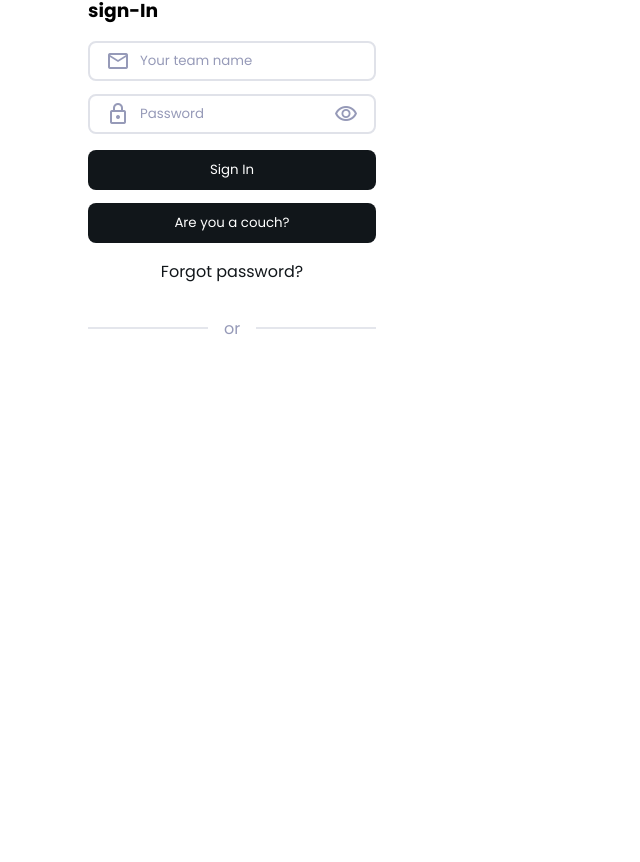
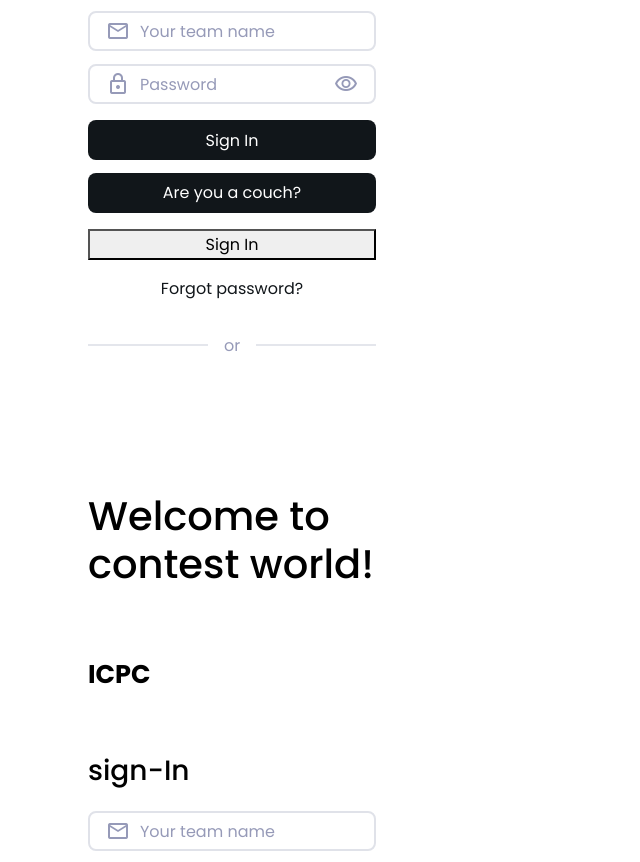
Before and after one commit to VictorLuis123/Git_no_sirve, an Angular app: page / in a window 1280 px wide. Shown: the part 375-1237 px from the top of the page, without its empty margins (0-640 px from the left). Before the commit the page ends 816 px from the top, so only its background shows below. Built offline with nearby package versions, Linux system fonts and the light colour scheme; a small style sheet from the web is missing.

Commit message:
Funciona la validacion del nombre de equipo  la contrasenna pero no funciona el routing correcamente, laura esta cansada

```diff
--- a/src/app/app.component.css
+++ b/src/app/app.component.css
@@ -1,3 +1,6 @@
+@import "~bootstrap/dist/css/bootstrap.min.css";
+
+
 @import url("https://fonts.googleapis.com/css2?family=Poppins:wght@300;400;500;700&display=swap");
 
 * {
--- a/src/app/app.component.html
+++ b/src/app/app.component.html
@@ -1,3 +1,4 @@
+<router-outlet></router-outlet>
 <!DOCTYPE html>
 <html lang="en">
   <head>
@@ -38,7 +39,6 @@
             <!-- <span class="material-symbols-outlined">  </span> -->
             <input
               type="password"
-              id="pass_input"
               class="pass_input"
               placeholder="Password"
               name="contrasenna"
@@ -62,6 +62,9 @@
           <button type="submit">Sign In</button>
           <button type="submit">Are you a couch? </button>
         </form>
+        <button type="button" (click)="navigateToVistaConcursante()">Sign In</button>
+
+
 
         <a href="#">Forgot password?</a>
 
--- a/src/app/app.component.ts
+++ b/src/app/app.component.ts
@@ -1,5 +1,7 @@
 import { Component } from '@angular/core';
 import { DataserviceService } from './dataservice.service';
+import { Router } from '@angular/router';
+
 
 @Component({
   selector: 'app-root',
@@ -8,7 +10,7 @@
 })
 export class AppComponent {
   title = 'my-app';
-  constructor(private dataservice:DataserviceService){}
+  constructor(private dataservice:DataserviceService,private router: Router){}
 
   submitFormTeam(team_data:{nombre:string, contrasenna:string}){
     console.log(team_data.nombre)
@@ -17,11 +19,21 @@
     this.dataservice.comprobarLoggin(team_data.nombre,team_data.contrasenna).subscribe(
       (response:any) => {
         console.log(response);
+        if(response[0].mensaje=='existe'){
         alert('Puede entrar al sistema');
-       },
-       (error: any) =>{
-        alert('No puedessss');
+         this.navigateToVistaConcursante();
+        }else{
+        alert('No puedesss')
+
        }
+      }
     );
   }
+
+  navigateToVistaConcursante():void{
+    console.log('si entraaaaaa')
+       this.router.navigate(['/vista_concursante'])
+
+
+  }
 }
--- a/src/app/dataservice.service.ts
+++ b/src/app/dataservice.service.ts
@@ -12,4 +12,7 @@
   comprobarLoggin(nombre_equipo1:string, contrasenna1:string):any{
     return this.http.get<any>('http://localhost/Backend_David/validar_login.php', { params: { nombre_equipo: nombre_equipo1, contrasenna:contrasenna1 } });
   }
-}
+  getData(){
+    return this.http.get<any>('http://localhost/Backend_David/mostrar_concursantes.php');
+  }
+ }
--- /dev/null
+++ b/src/app/vista-concursantes/vista-concursantes.component.css
@@ -0,0 +1 @@
+@import "~bootstrap/dist/css/bootstrap.min.css";
--- /dev/null
+++ b/src/app/vista-concursantes/vista-concursantes.component.html
@@ -0,0 +1,13 @@
+<p>vista-concursantes works!</p>
+<table class="table">
+  <thead class="table-dark">
+    <tr>
+      <th *ngFor="let atrib of atributos">{{atrib}}</th>
+    </tr>
+  </thead>
+  <tbody>
+    <tr *ngFor="let elemento of elementos;let i=index">
+      <th *ngFor="let atrib of atributos"> {{elemento[atrib]}}</th>
+    </tr>
+  </tbody>
+</table>
--- /dev/null
+++ b/src/app/vista-concursantes/vista-concursantes.component.ts
@@ -0,0 +1,25 @@
+import { Component,OnInit } from '@angular/core';
+import { DataserviceService } from '../dataservice.service';
+import { Router } from '@angular/router';
+
+
+@Component({
+  selector: 'app-vista-concursantes',
+  templateUrl: './vista-concursantes.component.html',
+  styleUrls: ['./vista-concursantes.component.css']
+})
+export class VistaConcursantesComponent implements OnInit {
+  constructor(private dataService:DataserviceService, private router: Router) { }
+
+  elementos:any[]=[]
+  atributos:any[]=[]
+  ngOnInit():void{
+    this.dataService.getData().subscribe((data:any) => {
+      data.forEach((item:any) => {
+        this.atributos=Object.keys(item);
+        this.elementos.push(item);
+      });
+    });
+  }
+
+}
```
Also changed, not shown: src/app/app.module.ts (+14 -2 lines), 1 other file (tests, documents, lock files or other folders).
